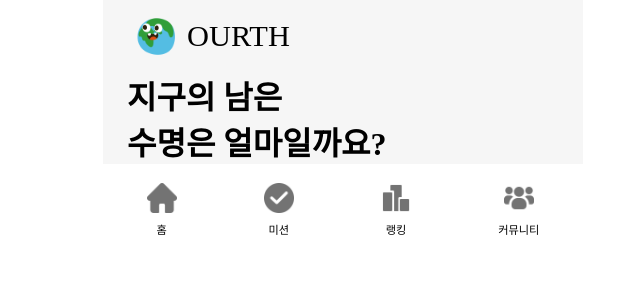
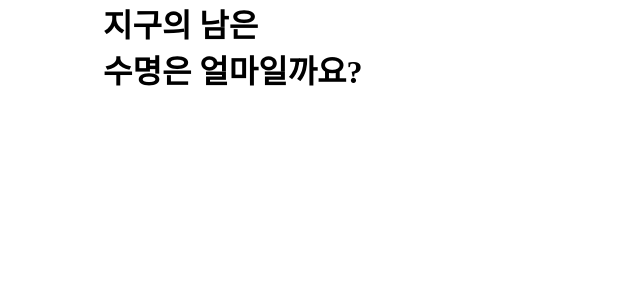
Before and after one commit to sinamong0620/Ourth-Frontend, a Next.js app: page / in a window 1280 px wide. Shown: the top 300 px of the page, without its empty margins (297-937 px from the left). Built offline with nearby package versions, Linux system fonts and the light colour scheme.

Commit message:
feat: install jotai
Co-authored-by: hyesungoh <haesungoh414@gmail.com>

```diff
--- a/package.json
+++ b/package.json
@@ -19,6 +19,7 @@
     "eslint-config-next": "13.1.6",
     "framer-motion": "^10.0.1",
     "http-proxy-middleware": "^2.0.6",
+    "jotai": "^2.0.3",
     "next": "13.1.6",
     "react": "18.2.0",
     "react-calendar": "^4.0.0",
@@ -29,6 +30,7 @@
     "typescript": "4.9.5"
   },
   "devDependencies": {
+    "@swc-jotai/react-refresh": "^0.0.7",
     "@types/react-calendar": "^3.9.0",
     "@types/react-router": "^5.1.20",
     "@types/react-router-dom": "^5.3.3"
--- a/src/pages/_app.tsx
+++ b/src/pages/_app.tsx
@@ -1,15 +1,19 @@
-// import type { AppProps } from "next/app";
-import Layout from "../components/Layout";
+import type { ReactElement, ReactNode } from "react";
+import type { NextPage } from "next";
 import "../../styles/global.css";
+import type { AppProps } from "next/app";
+import { Provider } from "jotai";
 
-type AppProps = {
-  Component: React.ElementType;
+export type NextPageWithLayout<P = {}, IP = P> = NextPage<P, IP> & {
+  getLayout?: (page: ReactElement) => ReactNode;
 };
 
-export default function App({ Component }: AppProps) {
-  return (
-    <Layout>
-      <Component />
-    </Layout>
-  );
+type AppPropsWithLayout = AppProps & {
+  Component: NextPageWithLayout;
+};
+
+export default function App({ Component, pageProps }: AppPropsWithLayout) {
+  const getLayout = Component.getLayout ?? ((page) => page);
+
+  return <Provider>{getLayout(<Component {...pageProps} />)}</Provider>;
 }
```
Also changed, not shown: 2 other files (tests, documents, lock files or other folders).
